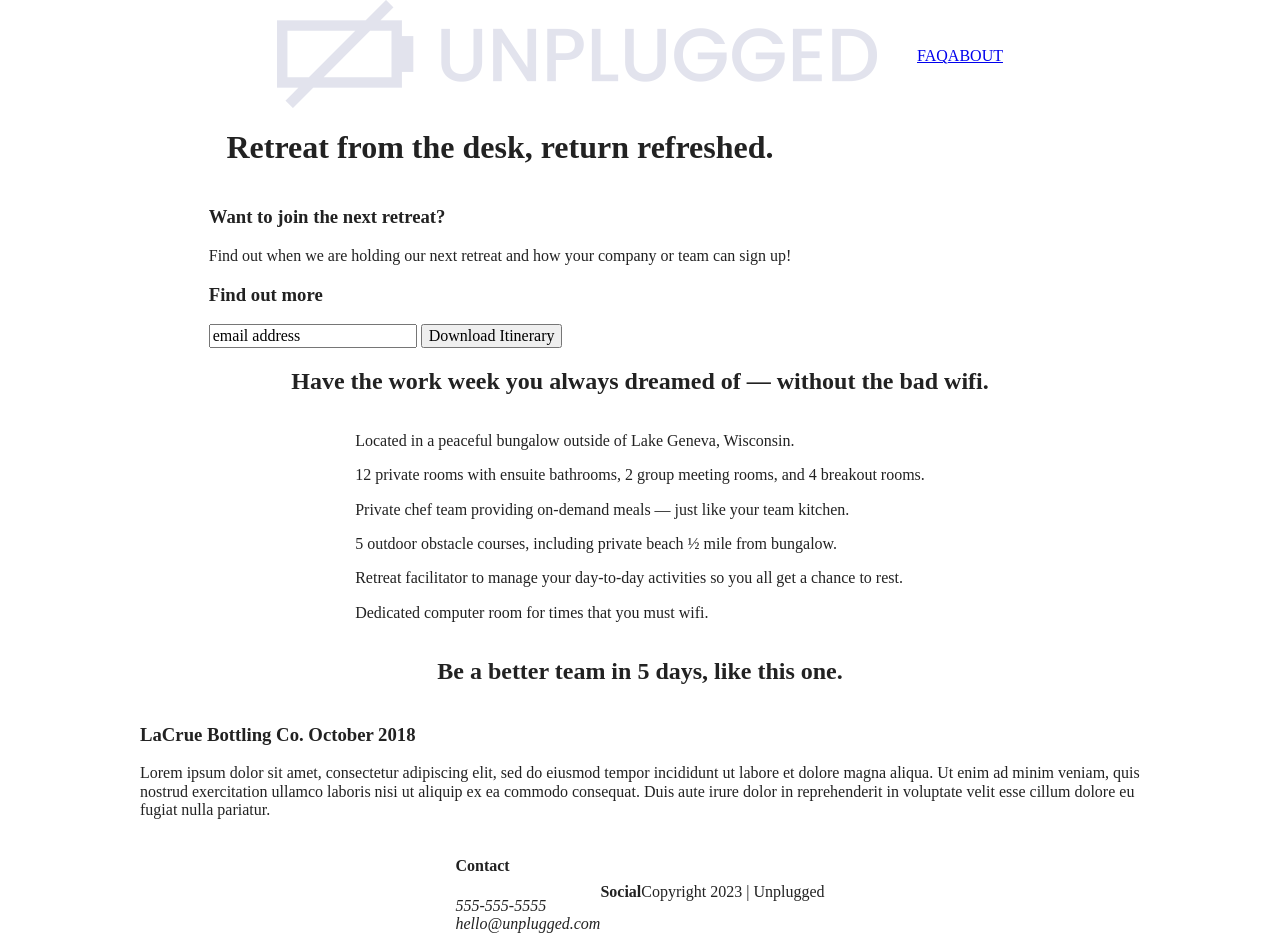
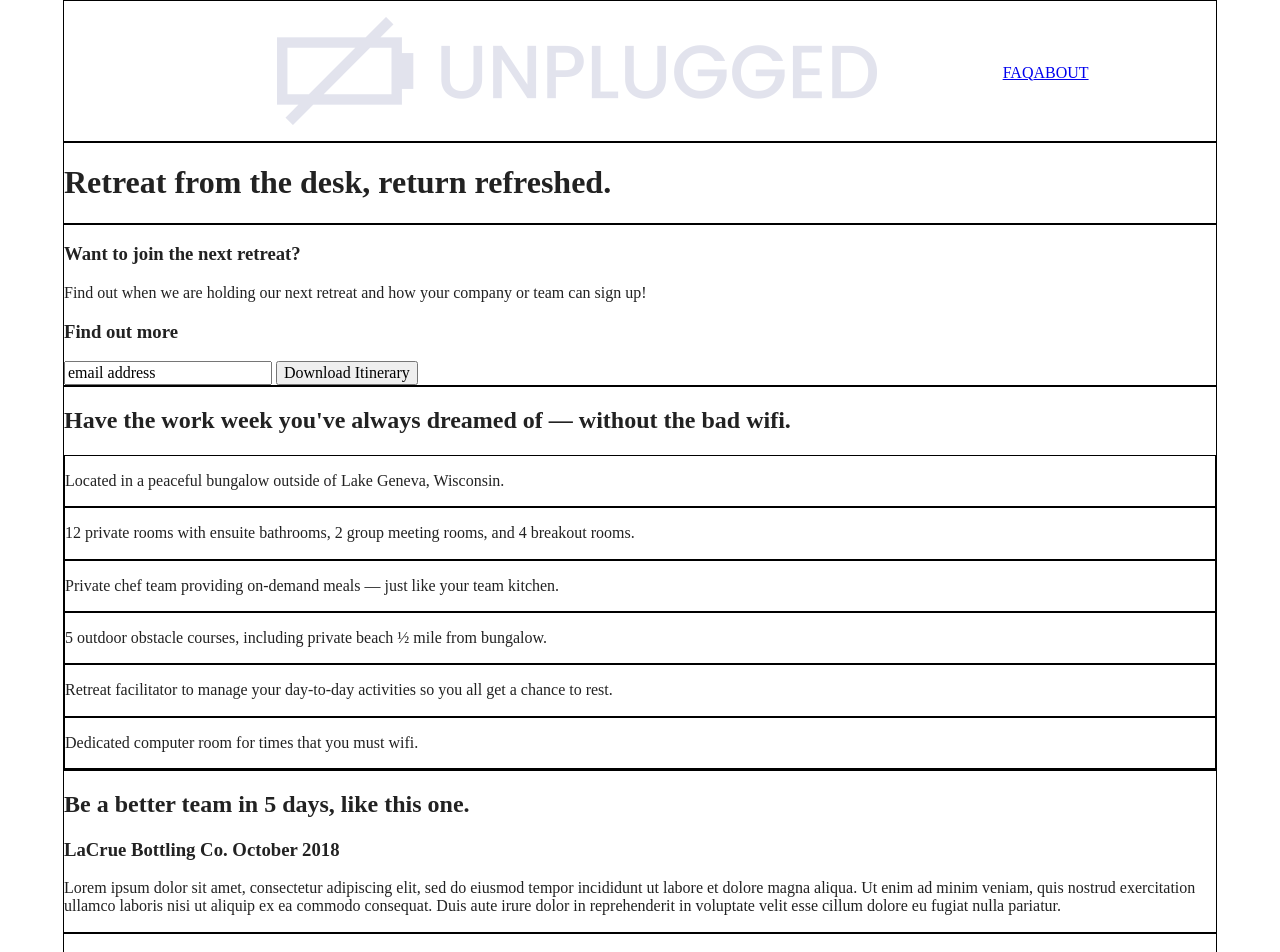
Before and after one commit to jenpenfield/unplugged, a website built with Parcel: page index.html in a window 1280 px wide. Shown: the top 952 px of the page. Built offline with nearby package versions, Linux system fonts and the light colour scheme.

Commit message:
Flexbox fixes

```diff
--- a/css/main.css
+++ b/css/main.css
@@ -88,13 +88,19 @@ textarea {
    ========================================================================== */
 
 /************************************* Global Styles *************************************/
+
+html {
+  font-size: 16px;
+}
+
+img {
+  width: 100%;
+}
+
 .content-wrapper {
-  max-width: 1000px;
   width: 90%;
-  display: flex;
-  justify-content: center;
-  align-items: center;
-  flex-flow: row wrap;
+  margin: 0 50px;
+  border: 1px solid black;
 }
 
 
@@ -116,6 +122,14 @@ header .content-wrapper {
   flex-flow: row wrap;
 }
 
+header figure {
+  width: 60%;
+  display: flex;
+  justify-content: center;
+  align-items: center;
+  flex-flow: row wrap;
+}
+
 header nav {
   display: flex;
   justify-content: space-around;
@@ -131,15 +145,20 @@ header nav ul {
   margin-bottom: 15px;
 }
 
+#hero-area {
+  display: flex;
+  justify-content: center;
+}
 
 
 
 /************************************* Newsletter Signup Section Styles *************************************/
 
-#newsletter-signup .content-wrapper {
+#newsletter-signup {
   display: flex;
   justify-content: center;
-  align-items: center;
+  flex-flow: row wrap;
+  background: ;
 }
 
 
@@ -149,7 +168,20 @@ header nav ul {
 #features {
   display: flex;
   justify-content: center;
-  align-items: center;
+  flex-flow: row wrap;
+  background: ;
+}
+
+.features-items {
+  display: flex;
+  flex-direction: column;
+  flex-wrap: wrap;
+  justify-content: center;
+}
+
+#features article {
+  display: flex;
+  border: 1px solid black;
 }
 
 
--- a/index.html
+++ b/index.html
@@ -1,5 +1,5 @@
 <!doctype html>
-<html class="no-js" lang="">
+<html class="no-js" lang="En">
 
 <head>
   <meta charset="utf-8">
@@ -11,6 +11,7 @@
   <meta property="og:type" content="">
   <meta property="og:url" content="">
   <meta property="og:image" content="">
+  <meta name="theme-color" content="#fafafa">
 
   <link rel="manifest" href="site.webmanifest">
   <link rel="apple-touch-icon" href="icon.png">
@@ -18,27 +19,16 @@
 
   <link rel="stylesheet" href="css/normalize.css">
   <link rel="stylesheet" href="css/main.css">
-
-  <script src="js/vendor/modernizr-3.11.2.min.js"></script>
-  <script src="js/plugins.js"></script>
-  <script src="js/main.js"></script>
-
-  <!-- Google Analytics: change UA-XXXXX-Y to be your site's ID. -->
-  <script>
-    window.ga = function () { ga.q.push(arguments) }; ga.q = []; ga.l = +new Date;
-    ga('create', 'UA-XXXXX-Y', 'auto'); ga('set', 'anonymizeIp', true); ga('set', 'transport', 'beacon'); ga('send', 'pageview')
-  </script>
-  <script src="https://www.google-analytics.com/analytics.js" async></script>
-
-  <meta name="theme-color" content="#fafafa">
 </head>
 
 <body>
 
-  <header class="header-content">
+  <header>
     <div class="content-wrapper">
-      <a href="#"><img src="img/unplugged-logo.png" alt="Unplugged Logo"></a>
-      <div class="header-divider"></div>
+      <figure>
+        <a href="#"><img src="img/unplugged-logo.png" alt="Unplugged Logo"></a>
+      </figure>
+
       <nav>
         <ul>
           <li><a href="faq/index.html">FAQ</a></li>
@@ -49,7 +39,6 @@
   </header>
 
   <main>
-
     <section id="hero-area">
       <div class="content-wrapper">
         <h1>Retreat from the desk, return refreshed.</h1>
@@ -72,7 +61,7 @@
 
     <section id="features">
       <div class="content-wrapper">
-        <h2>Have the work week you always dreamed of &#8212; without the bad wifi.</h2>
+        <h2>Have the work week you've always dreamed of &#8212; without the bad wifi.</h2>
         <div class="features-items">
           <article>
             <p class="fontawesome-icon"></p>
@@ -119,7 +108,7 @@
 
   </main>
 
-  <footer class="footer-content">
+  <footer>
     <div class="content-wrapper">
       <div class="contact">
         <h4>Contact</h4>
@@ -144,5 +133,17 @@
       </div>
     </div>
   </footer>
+
+
+<script src="js/vendor/modernizr-3.11.2.min.js"></script>
+<script src="js/plugins.js"></script>
+<script src="js/main.js"></script>
+
+<!-- Google Analytics: change UA-XXXXX-Y to be your site's ID. -->
+<script>
+  window.ga = function () { ga.q.push(arguments) }; ga.q = []; ga.l = +new Date;
+  ga('create', 'UA-XXXXX-Y', 'auto'); ga('set', 'anonymizeIp', true); ga('set', 'transport', 'beacon'); ga('send', 'pageview')
+</script>
+<script src="https://www.google-analytics.com/analytics.js" async></script>
 </body>
 </html>
```
